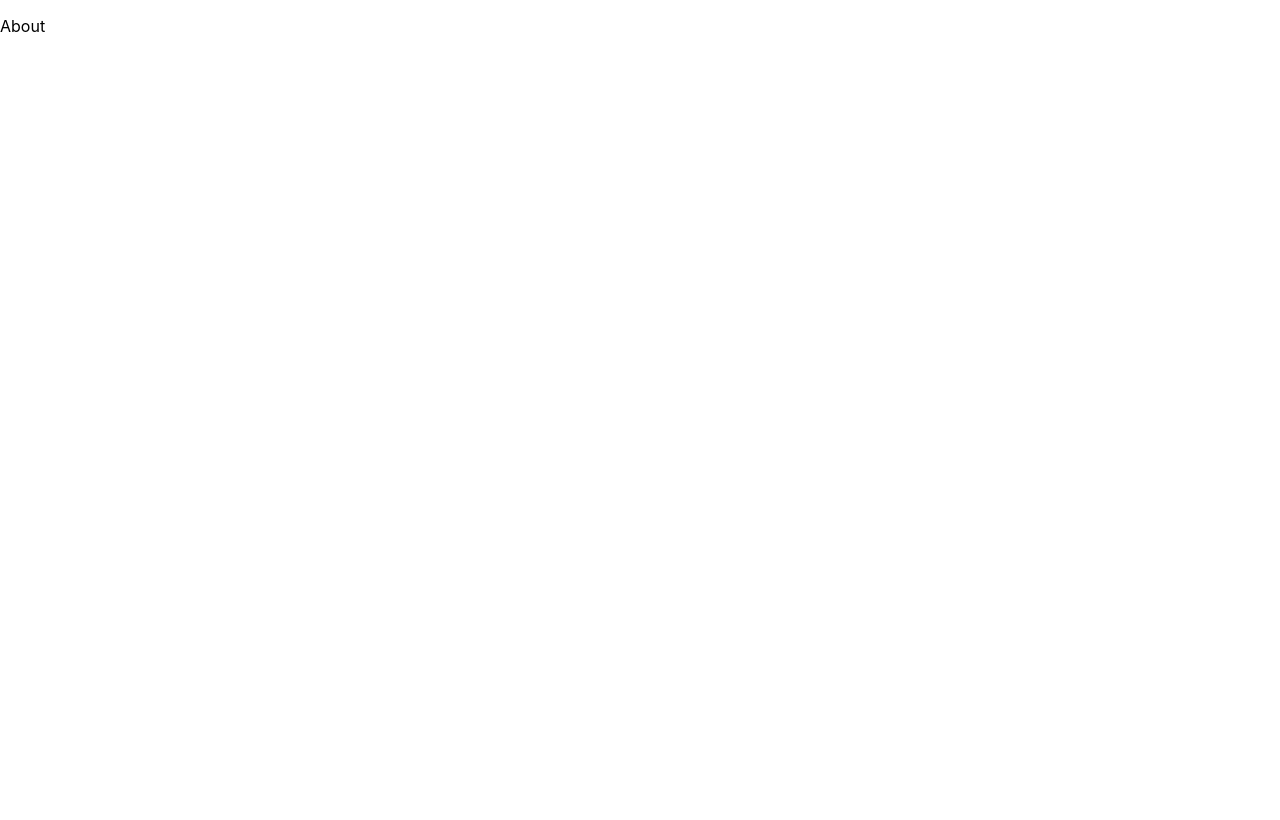
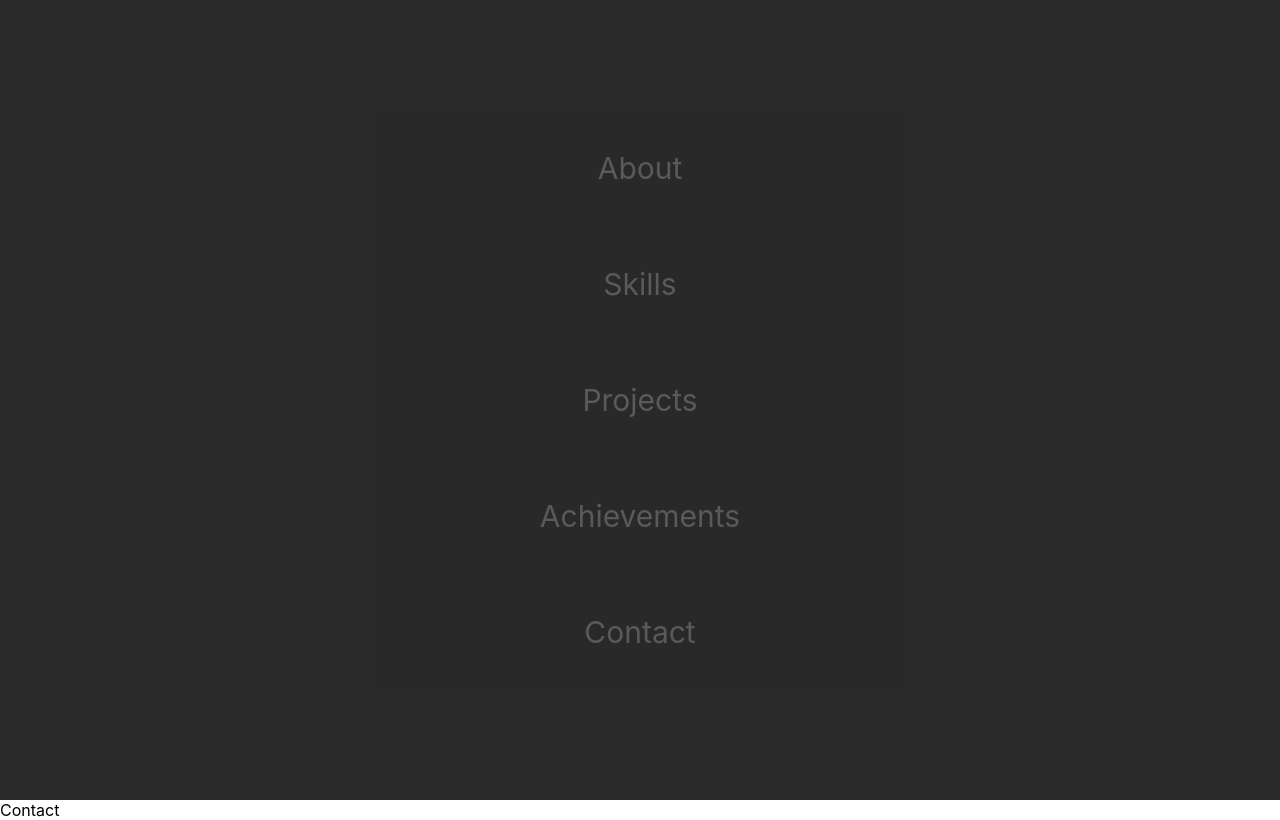
Before and after one commit to hariom-ojha23/portFolio_v1, a React (Create React App) app: page /contact in a window 1280 px wide. Built offline with nearby package versions, Linux system fonts and the light colour scheme.

Commit message:
Basic layout of topbar

```diff
--- a/src/App.css
+++ b/src/App.css
@@ -1,38 +1,55 @@
-.App {
+* {
+  box-sizing: border-box;
+  margin: 0;
+  padding: 0;
+}
+.container {
+  height: 100vh;
+  display: flex;
+  justify-content: center;
+  align-items: center;
+  background-color: #2a2a2a;
+}
+.container ul {
+  list-style: none;
   text-align: center;
+  max-height: 600px;
+  max-width: 600px;
+  height: 100%;
+  width: 100%;
+  padding: 10px 0;
 }
 
-.App-logo {
-  height: 40vmin;
-  pointer-events: none;
+.container ul li {
+  height: calc(100% / 5);
 }
 
-@media (prefers-reduced-motion: no-preference) {
-  .App-logo {
-    animation: App-logo-spin infinite 20s linear;
-  }
+.option {
+  display: flex;
+  justify-content: center;
+  align-items: center;
+  width: 90%;
+  height: 100%;
+  margin: 0 auto;
+  z-index: 2;
+  font-size: 30px;
+  color: #5a5a5a;
+  background-color: rgba(0,0,0,.02);
+  text-decoration: none;
 }
 
-.App-header {
-  background-color: #282c34;
-  min-height: 100vh;
-  display: flex;
-  flex-direction: column;
-  align-items: center;
-  justify-content: center;
-  font-size: calc(10px + 2vmin);
-  color: white;
+.container ul li a:hover { color: #5a5a5a }
+
+.container ul li a:after {
+  content: " ";
+  height: 100%;
+  left: 0;
+  top: 0;
+  width: 0px;
+  position: absolute;
+  transition: all 0.3s ease 0s;
+  z-index: -1;
 }
 
-.App-link {
-  color: #61dafb;
-}
-
-@keyframes App-logo-spin {
-  from {
-    transform: rotate(0deg);
-  }
-  to {
-    transform: rotate(360deg);
-  }
-}
+.container ul li a:hover:after { width: 100%; }
+.container ul li a:hover:after { background: #2e2e2e; }
--- a/src/components/main.js
+++ b/src/components/main.js
@@ -4,23 +4,25 @@ import Achievements from './achievementComponent';
 import Contact from './contactComponent';
 import Project from './project';
 import Skills from './skillsComponent';
+import Navbar from './navComponent';
 import { Switch, Route } from 'react-router-dom';
 
 const Routing = () => {
     return (
         <Switch>
-            <Route path="/"><About /></Route>
-            <Route path="/achievement"><Achievements /></Route>
-            <Route path="/project"><Project /></Route>
+            <Route exact path="/"><About /></Route>
+            <Route path="/achievements"><Achievements /></Route>
+            <Route path="/projects"><Project /></Route>
             <Route path="/skills"><Skills /></Route>
             <Route path="/contact"><Contact /></Route>
         </Switch>
-    )
+    );
 }
 
 const Main = () => {
     return (
         <>
+        <Navbar />
         <Routing />
         </>
     );
--- /dev/null
+++ b/src/components/menuComponent.js
@@ -0,0 +1,18 @@
+import React from 'react';
+import { Link } from 'react-router-dom';
+
+const Menu = () => {
+    return (
+        <div class="container">
+            <ul>
+                <li><Link to="/" className="option" >About</Link></li>
+                <li><Link to="/skills" className="option" >Skills</Link></li>
+                <li><Link to="/projects" className="option" >Projects</Link></li>
+                <li><Link to="/achievements" className="option" >Achievements</Link></li>
+                <li><Link to="/contact" className="option" >Contact</Link></li>
+            </ul>
+        </div>
+    );
+}
+
+export default Menu;
--- /dev/null
+++ b/src/components/navComponent.js
@@ -0,0 +1,10 @@
+import React from 'react';
+import Menu from './menuComponent';
+
+const Navbar = () => {
+    return(
+        <Menu />
+    );
+}
+
+export default Navbar;
```
